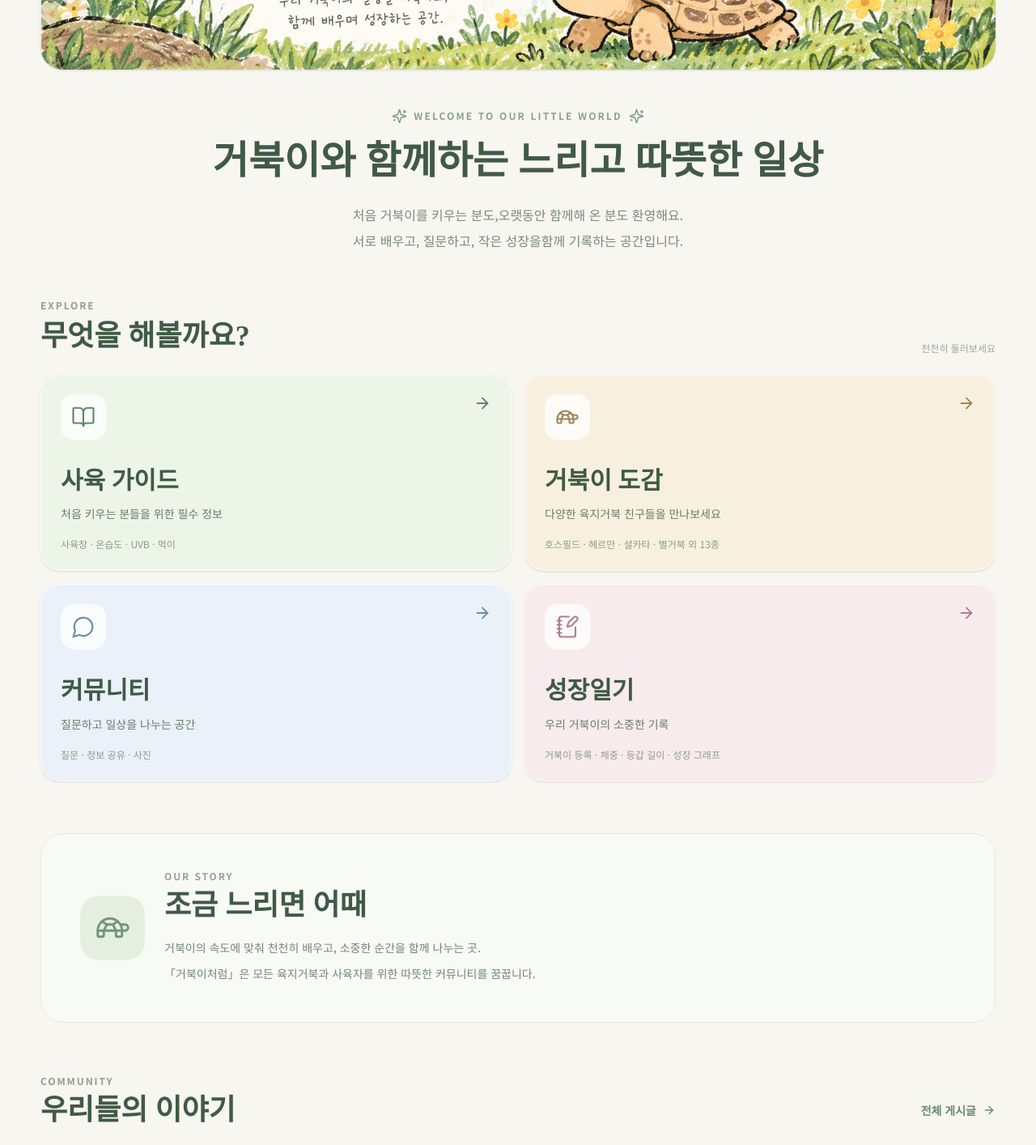
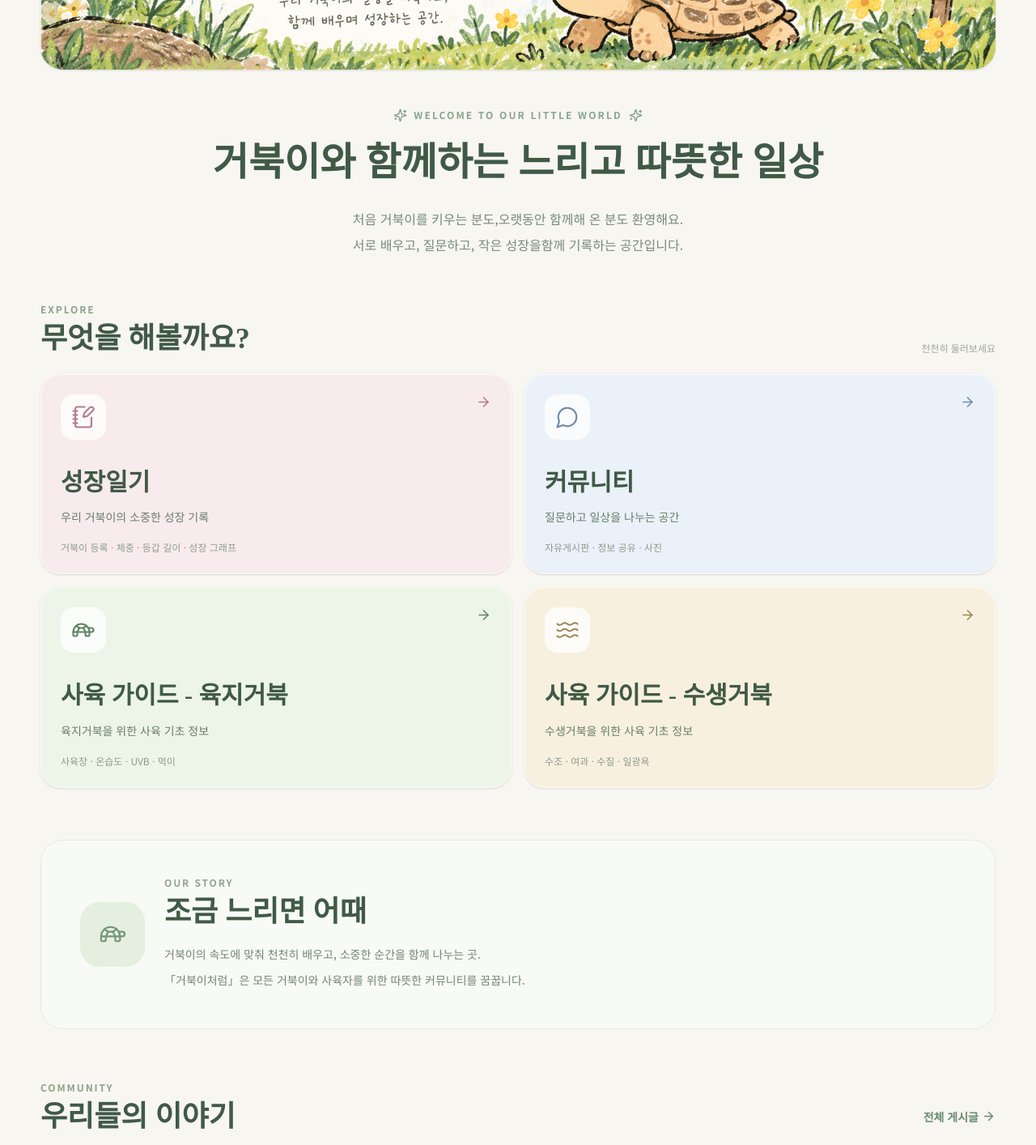
Before and after one commit to 3254lee-coder/gamelog, a Next.js app: page / in a window 1280 px wide. Shown: the part 300-1714 px from the top of the page at 81% size. Built offline with nearby package versions, Linux system fonts and the light colour scheme; no server answers; a web font is replaced by a local one.

Commit message:
Update page.tsx

```diff
--- a/app/page.tsx
+++ b/app/page.tsx
@@ -10,55 +10,56 @@ import {
   NotebookPen,
   Sparkles,
   Turtle,
+  Waves,
 } from "lucide-react";
 
 const categories = [
   {
-    title: "사육 가이드",
-    description: "처음 키우는 분들을 위한 필수 정보",
-    details: "사육장 · 온습도 · UVB · 먹이",
-    icon: BookOpen,
-    background: "#edf5e8",
-    color: "#608566",
-    href: "/guide",
-  },
-  {
-    title: "거북이 도감",
-    description: "다양한 육지거북 친구들을 만나보세요",
-    details: "호스필드 · 헤르만 · 설카타 · 별거북 외 13종",
-    icon: Turtle,
-    background: "#f8f0df",
-    color: "#a18558",
-    href: "/species",
+    title: "성장일기",
+    description: "우리 거북이의 소중한 성장 기록",
+    details: "거북이 등록 · 체중 · 등갑 길이 · 성장 그래프",
+    icon: NotebookPen,
+    background: "#f8ebed",
+    color: "#b27d8b",
+    href: "/growth",
   },
   {
     title: "커뮤니티",
     description: "질문하고 일상을 나누는 공간",
-    details: "질문 · 정보 공유 · 사진",
+    details: "자유게시판 · 정보 공유 · 사진",
     icon: MessageCircle,
     background: "#eaf1f8",
     color: "#6c8ca9",
     href: "/community",
   },
   {
-    title: "성장일기",
-    description: "우리 거북이의 소중한 기록",
-    details: "거북이 등록 · 체중 · 등갑 길이 · 성장 그래프",
-    icon: NotebookPen,
-    background: "#f8ebed",
-    color: "#b27d8b",
-    href: "/growth",
+    title: "사육 가이드 - 육지거북",
+    description: "육지거북을 위한 사육 기초 정보",
+    details: "사육장 · 온습도 · UVB · 먹이",
+    icon: Turtle,
+    background: "#edf5e8",
+    color: "#608566",
+    href: "/guide",
+  },
+  {
+    title: "사육 가이드 - 수생거북",
+    description: "수생거북을 위한 사육 기초 정보",
+    details: "수조 · 여과 · 수질 · 일광욕",
+    icon: Waves,
+    background: "#f8f0df",
+    color: "#a18558",
+    href: "/species",
   },
 ];
 
 export default function HomePage() {
   return (
     <main className="container-site min-h-screen min-w-0 pb-28 pt-4 text-[#405a46] sm:pt-8 md:pb-24">
-      {/* 메인 카툰 배너 */}
+      {/* 기존 메인 배너 유지 */}
       <section className="overflow-hidden rounded-[20px] bg-[#edf4e7] shadow-sm sm:rounded-[28px]">
         <Image
           src="/tortoise-hero.png"
-          alt="거북이처럼 - 조금 느리면 어때. 풀밭을 걷는 육지거북 카툰"
+          alt="거북이처럼 - 조금 느리면 어때"
           width={1645}
           height={386}
           priority
@@ -70,14 +71,14 @@ export default function HomePage() {
       {/* 환영 문구 */}
       <section className="px-1 pb-3 pt-9 text-center sm:px-2 sm:pb-5 sm:pt-12">
         <div className="mb-4 flex items-center justify-center gap-2 text-[#86a58a]">
-          <Sparkles size={16} className="shrink-0 sm:h-[19px] sm:w-[19px]" />
+          <Sparkles size={17} />
           <span className="text-[10px] font-bold tracking-[0.12em] sm:text-xs sm:tracking-[0.18em]">
             WELCOME TO OUR LITTLE WORLD
           </span>
-          <Sparkles size={16} className="shrink-0 sm:h-[19px] sm:w-[19px]" />
+          <Sparkles size={17} />
         </div>
 
-        <h1 className="font-hand text-[30px] leading-[1.4] sm:text-4xl sm:leading-tight md:text-5xl">
+        <h1 className="font-hand text-[30px] leading-[1.4] sm:text-4xl md:text-5xl">
           거북이와 함께하는
           <br className="sm:hidden" /> 느리고 따뜻한 일상
         </h1>
@@ -93,18 +94,17 @@ export default function HomePage() {
         </p>
       </section>
 
-      {/* 주요 카테고리 */}
+      {/* 주요 메뉴 */}
       <section className="mt-8 sm:mt-9">
         <div className="mb-4 flex items-end justify-between gap-3 sm:mb-6">
-          <div className="min-w-0">
+          <div>
             <p className="mb-1 text-[11px] font-bold tracking-[0.16em] text-[#8ca18a] sm:mb-2 sm:text-xs">
               EXPLORE
             </p>
-            <h2 className="font-hand text-[28px] leading-tight sm:text-3xl md:text-4xl">
+            <h2 className="font-hand text-[28px] sm:text-3xl md:text-4xl">
               무엇을 해볼까요?
             </h2>
           </div>
-
           <span className="shrink-0 text-[11px] text-[#9ba99a] sm:text-xs">
             천천히 둘러보세요
           </span>
@@ -116,14 +116,14 @@ export default function HomePage() {
 
             return (
               <Link
-                key={category.title}
+                key={category.href}
                 href={category.href}
-                className="group flex min-h-[190px] min-w-0 flex-col rounded-[20px] border border-white/80 p-4 shadow-sm transition hover:-translate-y-1 hover:shadow-md sm:min-h-[230px] sm:rounded-[24px] sm:p-6"
+                className="group flex min-h-[200px] min-w-0 flex-col rounded-[20px] border border-white/80 p-4 shadow-sm transition hover:-translate-y-1 hover:shadow-md sm:min-h-[230px] sm:rounded-[24px] sm:p-6"
                 style={{
                   backgroundColor: category.background,
                 }}
               >
-                <div className="flex items-start justify-between gap-2 sm:gap-3">
+                <div className="flex items-start justify-between gap-2">
                   <div
                     className="flex h-11 w-11 shrink-0 items-center justify-center rounded-xl bg-white/75 sm:h-14 sm:w-14 sm:rounded-2xl"
                     style={{ color: category.color }}
@@ -136,22 +136,20 @@ export default function HomePage() {
                   </div>
 
                   <ArrowRight
-                    size={18}
-                    className="shrink-0 transition group-hover:translate-x-1 sm:h-[22px] sm:w-[22px]"
+                    size={19}
+                    className="shrink-0 transition group-hover:translate-x-1"
                     style={{ color: category.color }}
                   />
                 </div>
 
                 <div className="mt-auto pt-5 sm:mt-8 sm:pt-0">
-                  <h3 className="font-hand text-[23px] leading-tight sm:text-3xl">
+                  <h3 className="font-hand break-keep text-[21px] leading-snug sm:text-3xl">
                     {category.title}
                   </h3>
-
                   <p className="mt-2 break-keep text-[12px] leading-5 text-[#687c6b] sm:text-sm sm:leading-7">
                     {category.description}
                   </p>
-
-                  <p className="mt-3 hidden text-xs text-[#8c9b8a] sm:mt-4 sm:block">
+                  <p className="mt-4 hidden text-xs text-[#8c9b8a] sm:block">
                     {category.details}
                   </p>
                 </div>
@@ -159,37 +157,27 @@ export default function HomePage() {
             );
           })}
         </div>
-
-        <p className="mt-3 text-center text-[11px] text-[#91a391] sm:hidden">
-          원하는 메뉴를 눌러 둘러보세요.
-        </p>
       </section>
 
       {/* 사이트 소개 */}
       <section className="mt-11 rounded-[22px] border border-[#e5ecdf] bg-[#f8faf5] px-5 py-7 sm:mt-16 sm:rounded-[28px] sm:px-7 sm:py-11 md:px-12">
         <div className="flex flex-col items-start gap-4 sm:gap-6 md:flex-row md:items-center">
           <div className="flex h-14 w-14 shrink-0 items-center justify-center rounded-2xl bg-[#e5efdf] text-[#739578] sm:h-20 sm:w-20 sm:rounded-[24px]">
-            <Turtle
-              size={34}
-              strokeWidth={1.5}
-              className="sm:h-[45px] sm:w-[45px]"
-            />
+            <Turtle size={35} strokeWidth={1.5} />
           </div>
 
           <div className="min-w-0 flex-1">
             <p className="text-[11px] font-bold tracking-[0.16em] text-[#91a590] sm:text-xs">
               OUR STORY
             </p>
-
             <h2 className="font-hand mt-2 text-[28px] sm:text-3xl md:text-4xl">
               조금 느리면 어때
             </h2>
-
             <p className="mt-3 break-keep text-[13px] leading-7 text-[#738674] sm:mt-4 sm:text-sm sm:leading-8">
               거북이의 속도에 맞춰 천천히 배우고,
               소중한 순간을 함께 나누는 곳.
               <br className="hidden sm:block" />
-              「거북이처럼」은 모든 육지거북과 사육자를 위한
+              「거북이처럼」은 모든 거북이와 사육자를 위한
               따뜻한 커뮤니티를 꿈꿉니다.
             </p>
           </div>
@@ -199,11 +187,10 @@ export default function HomePage() {
       {/* 커뮤니티 바로가기 */}
       <section className="mt-11 sm:mt-16">
         <div className="mb-4 flex items-end justify-between gap-3 sm:mb-6">
-          <div className="min-w-0">
+          <div>
             <p className="mb-1 text-[11px] font-bold tracking-[0.16em] text-[#8ca18a] sm:mb-2 sm:text-xs">
               COMMUNITY
             </p>
-
             <h2 className="font-hand text-[28px] sm:text-3xl md:text-4xl">
               우리들의 이야기
             </h2>
@@ -211,24 +198,21 @@ export default function HomePage() {
 
           <Link
             href="/community"
-            className="inline-flex min-h-10 shrink-0 items-center gap-1 text-[12px] font-bold text-[#668b6c] hover:text-[#405a46] sm:gap-2 sm:text-sm"
+            className="inline-flex min-h-10 shrink-0 items-center gap-1 text-xs font-bold text-[#668b6c] hover:text-[#405a46] sm:text-sm"
           >
             전체 게시글
-            <ArrowRight size={16} />
+            <ArrowRight size={17} />
           </Link>
         </div>
 
         <div className="rounded-[22px] border border-[#d8e4d3] bg-white px-4 py-9 text-center sm:rounded-[24px] sm:px-6 sm:py-12">
-          <Camera
-            size={32}
-            className="mx-auto text-[#94af95] sm:h-[34px] sm:w-[34px]"
-          />
+          <Camera size={34} className="mx-auto text-[#94af95]" />
 
-          <h3 className="font-hand mt-4 text-[24px] sm:text-2xl">
+          <h3 className="font-hand mt-4 text-2xl">
             거북이 이야기를 나눠보세요!
           </h3>
 
-          <p className="mt-3 break-keep text-[13px] leading-6 text-[#829483] sm:text-sm sm:leading-7">
+          <p className="mt-3 break-keep text-[13px] leading-7 text-[#829483] sm:text-sm">
             우리 거북이의 사진과 일상을 공유하고,
             <br className="hidden sm:block" />
             궁금한 점을 자유롭게 질문할 수 있어요.
@@ -236,7 +220,7 @@ export default function HomePage() {
 
           <Link
             href="/community"
-            className="mt-6 inline-flex min-h-11 items-center justify-center gap-2 rounded-full bg-[#668b6c] px-6 py-3 text-sm font-bold text-white transition hover:bg-[#527558] sm:mt-7 sm:px-7"
+            className="mt-6 inline-flex min-h-11 items-center justify-center gap-2 rounded-full bg-[#668b6c] px-7 py-3 text-sm font-bold text-white transition hover:bg-[#527558]"
           >
             커뮤니티 둘러보기
             <ArrowRight size={17} />
@@ -246,23 +230,20 @@ export default function HomePage() {
 
       {/* 하단 안내 */}
       <section className="mt-11 rounded-[22px] bg-[#e9f1e5] px-5 py-9 text-center sm:mt-16 sm:rounded-[28px] sm:px-7 sm:py-12">
-        <Heart
-          size={27}
-          className="mx-auto text-[#84a487] sm:h-[29px] sm:w-[29px]"
-        />
+        <Heart size={29} className="mx-auto text-[#84a487]" />
 
         <h2 className="font-hand mx-auto mt-4 max-w-xl break-keep text-[27px] leading-snug sm:text-3xl md:text-4xl">
           함께하면 더 즐거운 거북이 생활
         </h2>
 
-        <p className="mx-auto mt-4 max-w-md break-keep text-[13px] leading-7 text-[#718573] sm:text-sm">
+        <p className="mt-4 break-keep text-[13px] leading-7 text-[#718573] sm:text-sm">
           작은 궁금증도 편하게 나눌 수 있는 공간을
           만들어가고 있습니다.
         </p>
 
         <Link
           href="/community"
-          className="mt-6 inline-flex min-h-11 items-center justify-center gap-2 rounded-full bg-[#668b6c] px-7 py-3 text-sm font-bold text-white transition hover:bg-[#527558] sm:mt-7"
+          className="mt-6 inline-flex min-h-11 items-center justify-center gap-2 rounded-full bg-[#668b6c] px-7 py-3 text-sm font-bold text-white transition hover:bg-[#527558]"
         >
           함께하기
           <ArrowRight size={17} />
```
